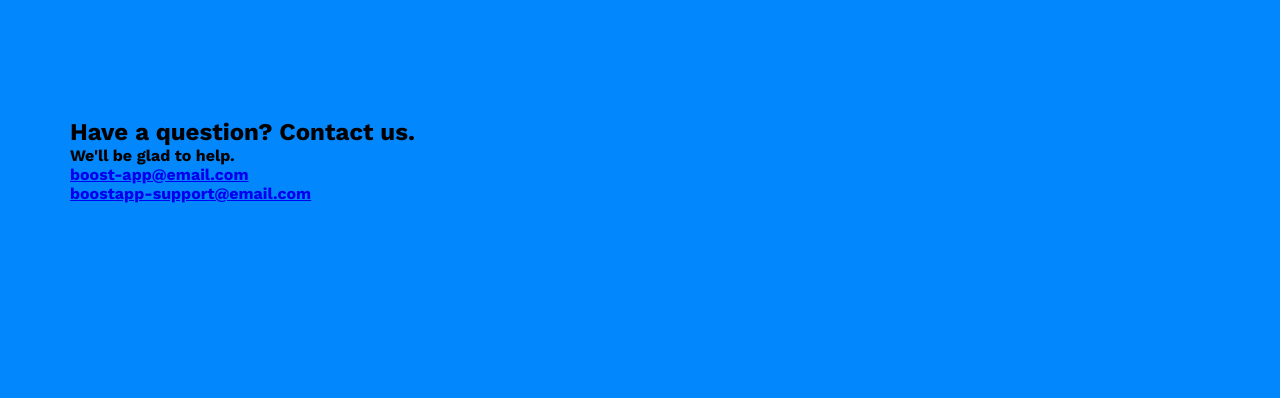
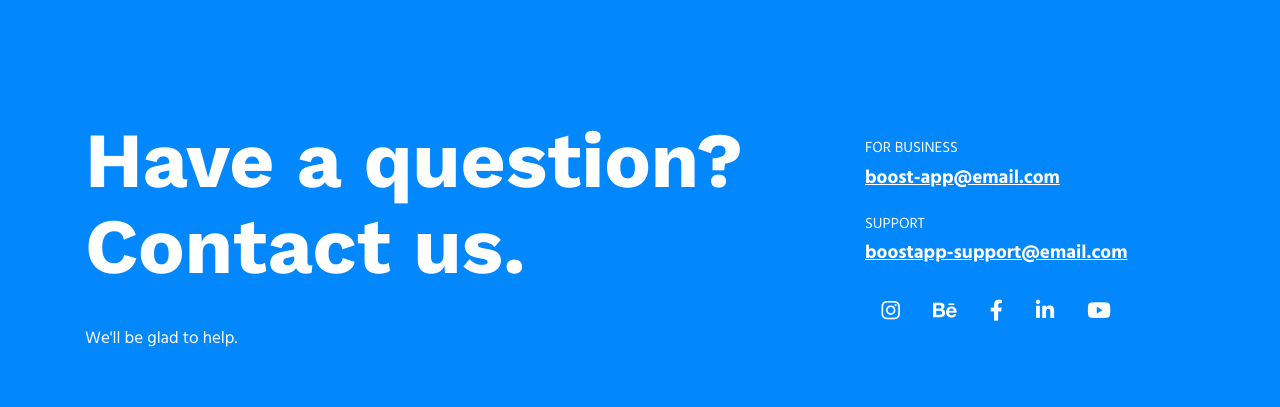
Before and after one commit to Apenflex/softserve_project, a plain HTML site: page index.html in a window 1280 px wide. Shown: the part 1152-1559 px from the top of the page. Drawn offline with nearby package versions, Linux system fonts and the light colour scheme.

Commit message:
Add section 9

```diff
--- a/index.html
+++ b/index.html
@@ -68,19 +68,21 @@
                 </div>
                 <div class="contacts__about">
                     <div class="contacts__business">
-                        <h3 class="contacts__business-title"></h3>
+                        <h3 class="contacts__business-title">FOR BUSINESS</h3>
                         <a href="boost-app@email.com" class="contacts__mail">boost-app@email.com</a>
                     </div>
                     <div class="contacts__support">
-                        <h3 class="contacts__support-title"></h3>
+                        <h3 class="contacts__support-title">SUPPORT</h3>
                         <a href="boostapp-support@email.com" class="contacts__mail">boostapp-support@email.com</a>
                     </div>
                     <div class="contacts__icon-items">
-                        <a href="https://instagram.com/" class="contacts__icon"></a>
-                        <a href="https://behance.net/" class="contacts__icon"></a>
-                        <a href="https://facebook.com/" class="contacts__icon"></a>
-                        <a href="https://www.linkedin.com/" class="contacts__icon"></a>
-                        <a href="https://www.youtube.com/" class="contacts__icon"></a>
+                        <ul class="contacts__list">
+                            <li><a href="https://instagram.com/" class="contacts__icon"><i class="fa-brands fa-instagram"></i></a></li>
+                            <li><a href="https://behance.net/" class="contacts__icon"><i class="fa-brands fa-behance"></i></a></li>
+                            <li><a href="https://facebook.com/" class="contacts__icon"><i class="fa-brands fa-facebook-f"></i></a></li>
+                            <li><a href="https://www.linkedin.com/" class="contacts__icon"><i class="fa-brands fa-linkedin-in"></i></a></li>
+                            <li><a href="https://www.youtube.com/" class="contacts__icon"><i class="fa-brands fa-youtube"></i></a></li>
+                        </ul>
                     </div>
                 </div>
             </div>
--- a/src/css/style.css
+++ b/src/css/style.css
@@ -1,4 +1,5 @@
 @import url('https://fonts.googleapis.com/css2?family=Hind:wght@300;400;500;600;700&family=Work+Sans:wght@700&display=swap');
+@import url('https://cdnjs.cloudflare.com/ajax/libs/font-awesome/6.1.1/css/all.min.css');
 :root {
     --firstcolor: rgb(44, 46, 56);
     --secondcolor: rgb(3, 135, 252);
@@ -268,7 +269,75 @@
 }
 /* ---- Section 9 contacts ---- */
 .contacts {
-    background: var(--secondcolor);
+    background: #0387fc;
     min-height: 420px;
     padding: 140px 0 55px;
 }
+.contacts__wrapper {
+    display: flex;
+    width: calc(100% + 30px);
+}
+.contacts__question {
+    display: flex;
+    flex-direction: column;
+    padding: 0 15px;
+    max-width: 66.66667%;
+}
+.contacts__about {
+    padding: 0 15px;
+    display: flex;
+    flex-direction: column;
+    max-width: 33.33333%;
+}
+
+
+
+.contacts__title {
+    font-size: 78px;
+    line-height: 85.8px;
+    color: #ffff;
+    font-family: 'Work Sans', sans-serif;
+    font-weight: 700;
+}
+.contacts__subtitle {
+    margin-top: 35px;
+    color: #FFFF;
+    font-size: 17px;
+    font-family: 'Hind', sans-serif;
+    font-weight: 400;
+}
+.contacts__business-title, .contacts__support-title {
+    font-family: 'Hind', sans-serif;
+    font-size: 15px;
+    color: #FFFF;
+    font-weight: 400;
+    line-height: 25.5px;
+    margin-top: 18px;
+}
+.contacts__mail {
+    color: #FFFF;
+    font-size: 19px;
+    font-family: 'Hind', sans-serif;
+    font-weight: 700;
+    line-height: 32.3px;
+    margin-top: 10px;
+}
+.contacts__icon-items {
+    margin-top: 30px;
+}
+.contacts__list {
+    display: flex;
+    list-style-type: none;
+    justify-content: space-around;
+}
+.contacts__list li {
+    margin: 0 5px 10px;
+}
+.contacts__list li i {
+    font-size: 21px;
+    color: #FFF;
+}
+.contacts__list li i:hover {
+    color:rgb(111, 116, 144);
+    transition: .4s ease-out all;
+}
```
